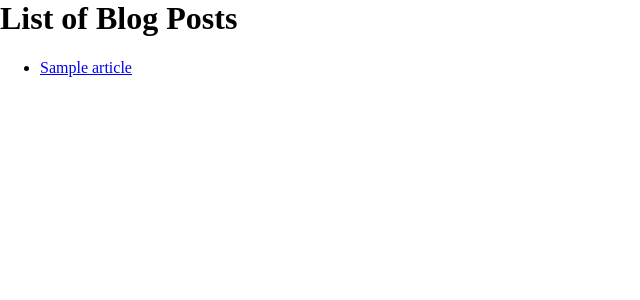
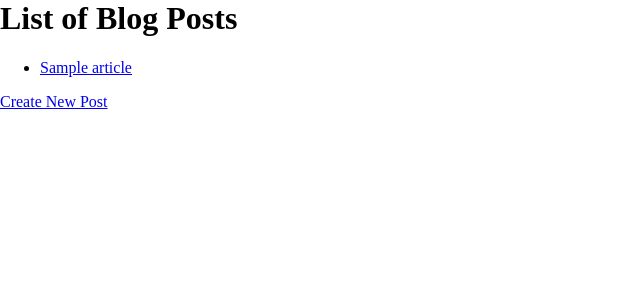
Before and after one commit to mtgjarvis/django_blog_part_1_july25, a Django app: page /home/ in a window 1280 px wide. Shown: the part 21-321 px from the top of the page, without its empty margins (0-640 px from the left). Run offline with Django 3.2, Linux system fonts and the light colour scheme; tables that the repository leaves empty hold one stand-in row (values such as "Sample post").

Commit message:
added create new article

```diff
--- a/blog/models.py
+++ b/blog/models.py
@@ -14,8 +14,9 @@ class Article(models.Model):
 
 
 class ArticleForm(ModelForm):
-    model = Article
-    fields = ['title', 'body', 'draft', 'published_date', 'author']
+    class Meta:
+        model = Article
+        fields = ['title', 'body', 'draft', 'published_date', 'author']
 
 
 class Comment(models.Model):
--- a/blog/templates/form.html
+++ b/blog/templates/form.html
@@ -3,12 +3,12 @@
 
 <form action="{{ action }}" method="POST">
 
-    {% crsf_token %}
+    {% csrf_token %}
 
     {{ form.as_p }}
 
     <div>
-        <input type="text" name="comment" value="save">
+        <input type="submit" name="comment" value="save">
     </div>
 
 </form>
--- a/blog/templates/index.html
+++ b/blog/templates/index.html
@@ -16,4 +16,8 @@
                 {% endfor %}
             </ul>
     </div>
+
+    <div>
+        <a href="/home/new_article">Create New Post</a>
+    </div>
 {% endblock %}
--- a/blog/urls.py
+++ b/blog/urls.py
@@ -24,5 +24,7 @@ urlpatterns = [
     path('home/', views.home_page),
     path('home/<int:id>/', views.show),
     path('comments/new', views.create_comment, name='create_comment'),
+    path('home/create_article', views.create_article, name='create_article'),
+    path('home/new_article', views.new_article)
     # path('home/<int:id>', post_show, name='post_details'),
 ]
--- a/blog/views.py
+++ b/blog/views.py
@@ -26,6 +26,7 @@ def show(request, id):
     context = {"article": article}
     return render(request, "show.html", context)
 
+
 def create_comment(request):
     article_id = request.POST['article']
     article = Article.objects.filter(id=article_id).first()
@@ -35,6 +36,18 @@ def create_comment(request):
     new_comment.save()
     return HttpResponseRedirect(f'/home/{article_id}')
 
+
+def new_article(request):
+    form = ArticleForm()
+    context = {"form": form, "message": "Create New Article", "action": "home/create_article"}
+    return render(request, "form.html", context)
+
+
+def create_article(request):
+    form = ArticleForm(request.POST)
+    form.save
+    return HttpResponseRedirect("/home")
+
 # def post_show(request):
 #     article = Article.objects.get(pk=id)
 #     context = {'article': article}
```
